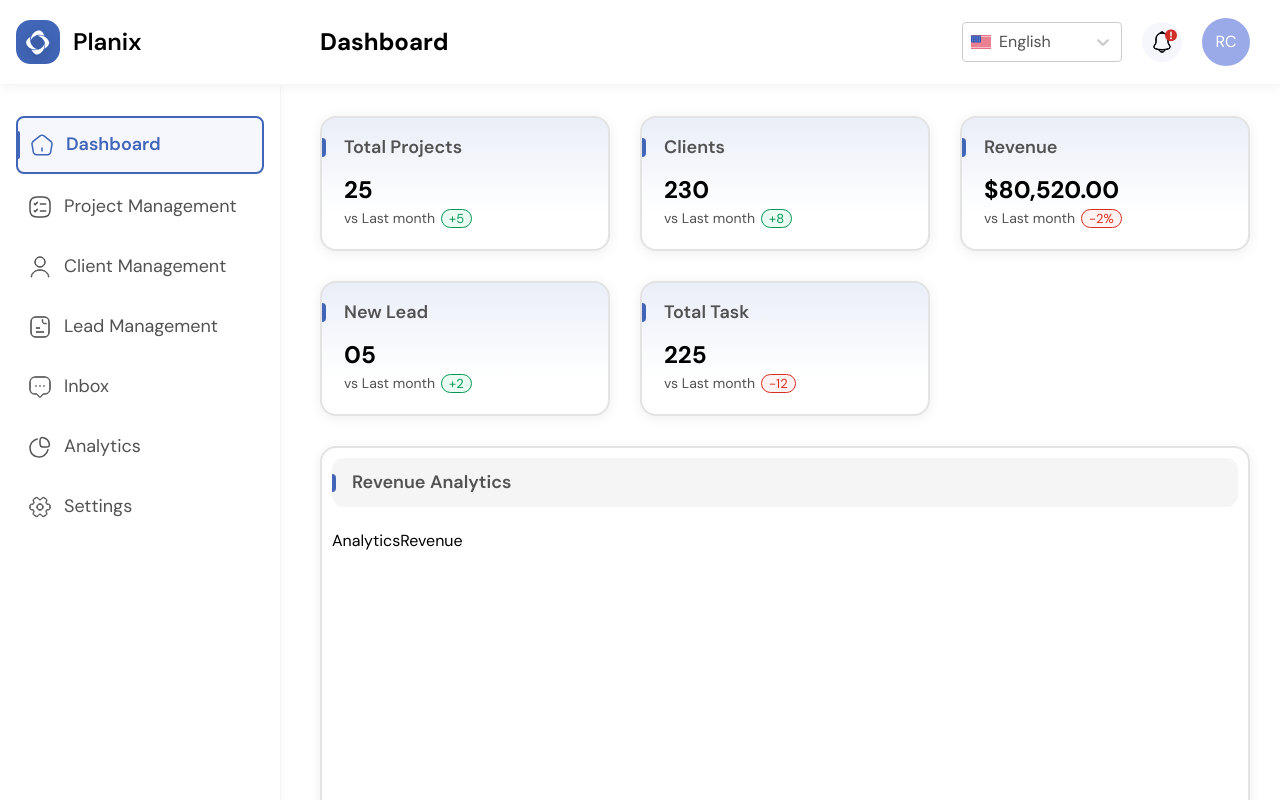
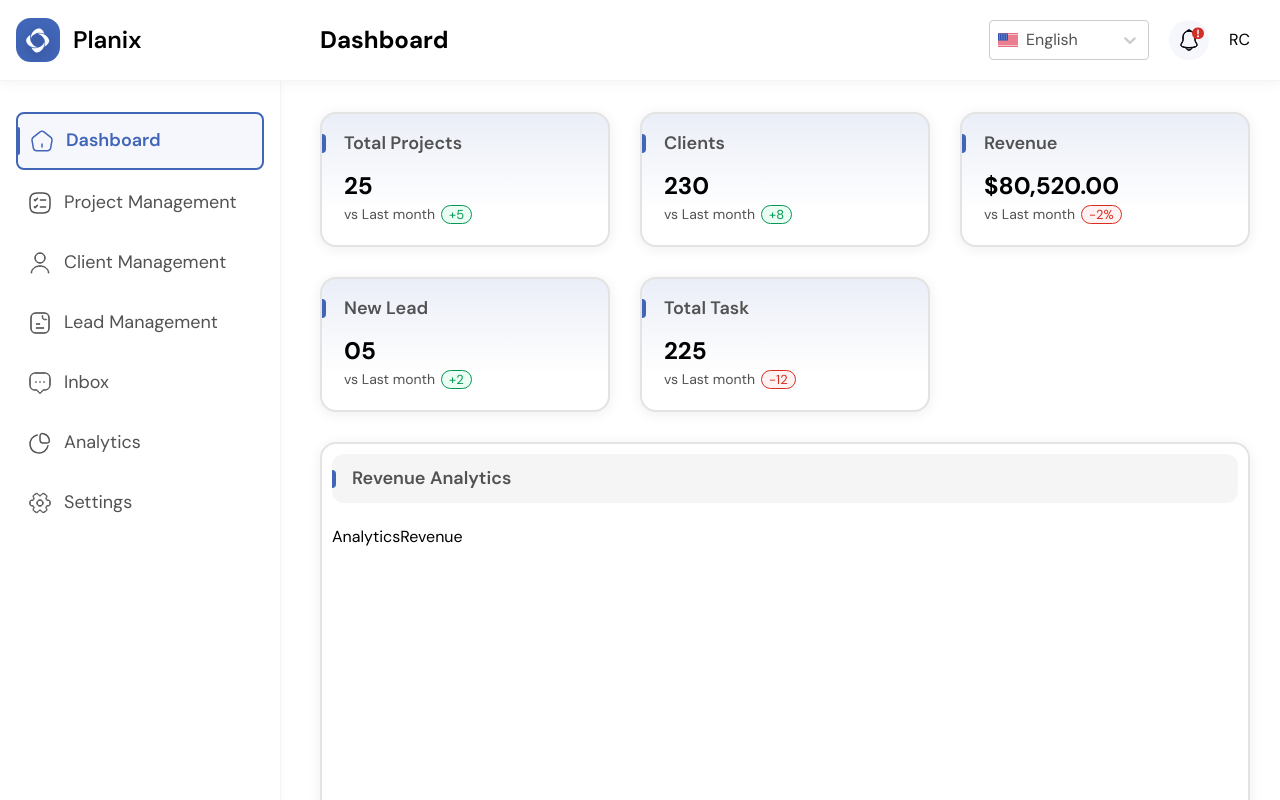
Before and after one commit to Roman-Chaban/planix-app, a Next.js app: page /en/dashboard in a window 1280 px wide. Shown: the top 800 px of the page. Built offline with nearby package versions, Linux system fonts and the light colour scheme.

Commit message:
Feat: Add mock FALLBACK_PROFILE_AVATAR to Avatar.

```diff
--- a/src/widgets/dashboard/ui/DashboardHeader.tsx
+++ b/src/widgets/dashboard/ui/DashboardHeader.tsx
@@ -12,6 +12,8 @@ import styles from './styles.module.scss';
 
 const { CIRCLE } = BUTTON_VARIANTS;
 const { BUTTON } = BUTTON_TYPES;
+
+const FALLBACK_PROFILE_AVATAR = 'RC';
 
 export const DashboardHeader: FC<DashboardHeaderProps> = ({ title, icon }) => {
   const { t } = useTranslation();
@@ -43,7 +45,7 @@ export const DashboardHeader: FC<DashboardHeaderProps> = ({ title, icon }) => {
             </Button>
 
             {/* Mock: [Waiting for implementation AuthLogic] */}
-            <Avatar className={styles.authAvatar} fallback={'RC'} />
+            <Avatar className={styles.avatar} fallback={FALLBACK_PROFILE_AVATAR} />
           </Box>
         </Box>
       </Box>
```
